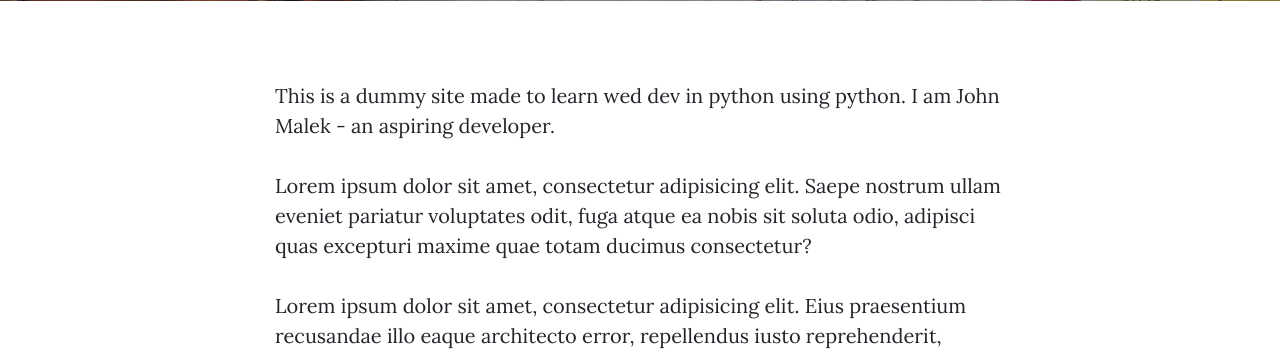
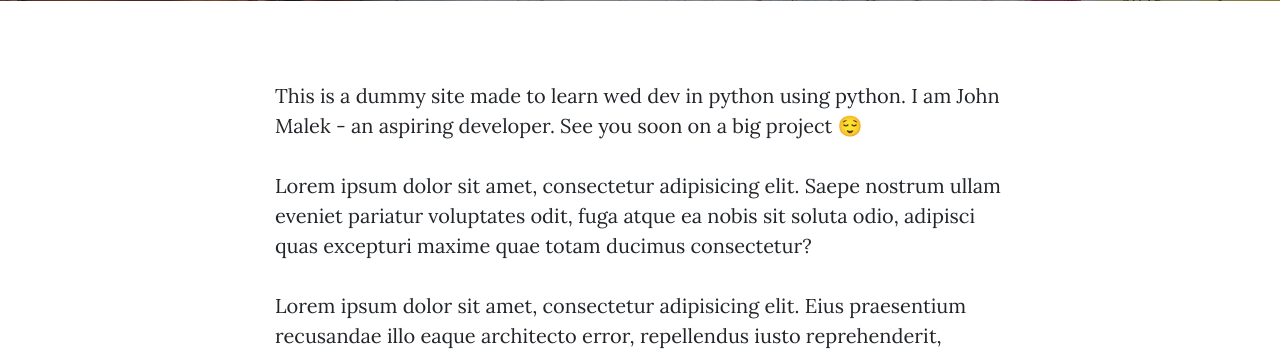
Before and after one commit to johnmalek/malek-blog, a Flask app: page /about in a window 1280 px wide. Shown: the part 531-884 px from the top of the page. Run offline with Flask 2, Linux system fonts and the light colour scheme; some libraries are stand-ins or nearby versions.

Commit message:
Updating About.html

```diff
--- a/templates/about.html
+++ b/templates/about.html
@@ -19,7 +19,7 @@
   <div class="container">
     <div class="row">
       <div class="col-lg-8 col-md-10 mx-auto">
-        <p>This is a dummy site made to learn wed dev in python using python. I am John Malek - an aspiring developer.</p>
+        <p>This is a dummy site made to learn wed dev in python using python. I am John Malek - an aspiring developer. See you soon on a big project 😌</p>
         <p>Lorem ipsum dolor sit amet, consectetur adipisicing elit. Saepe nostrum ullam eveniet pariatur voluptates odit, fuga atque ea nobis sit soluta odio, adipisci quas excepturi maxime quae totam ducimus consectetur?</p>
         <p>Lorem ipsum dolor sit amet, consectetur adipisicing elit. Eius praesentium recusandae illo eaque architecto error, repellendus iusto reprehenderit, doloribus, minus sunt. Numquam at quae voluptatum in officia voluptas voluptatibus, minus!</p>
         <p>Lorem ipsum dolor sit amet, consectetur adipisicing elit. Aut consequuntur magnam, excepturi aliquid ex itaque esse est vero natus quae optio aperiam soluta voluptatibus corporis atque iste neque sit tempora!</p>
```
